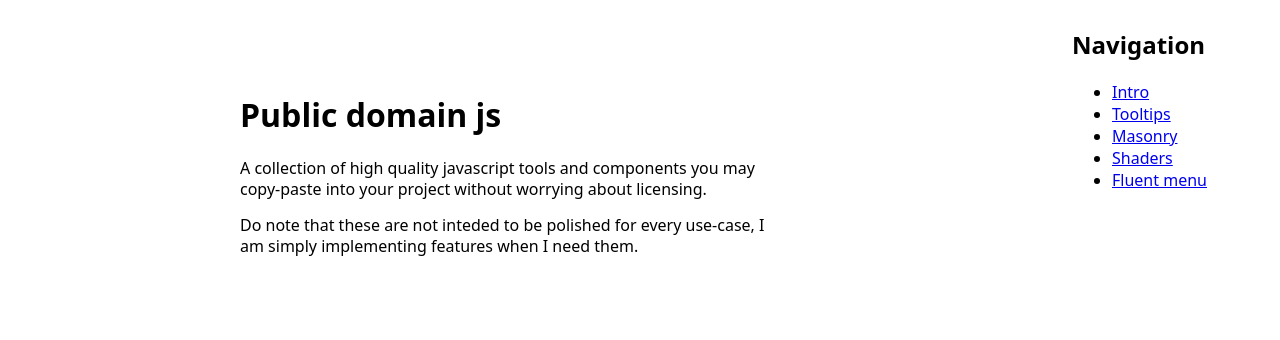
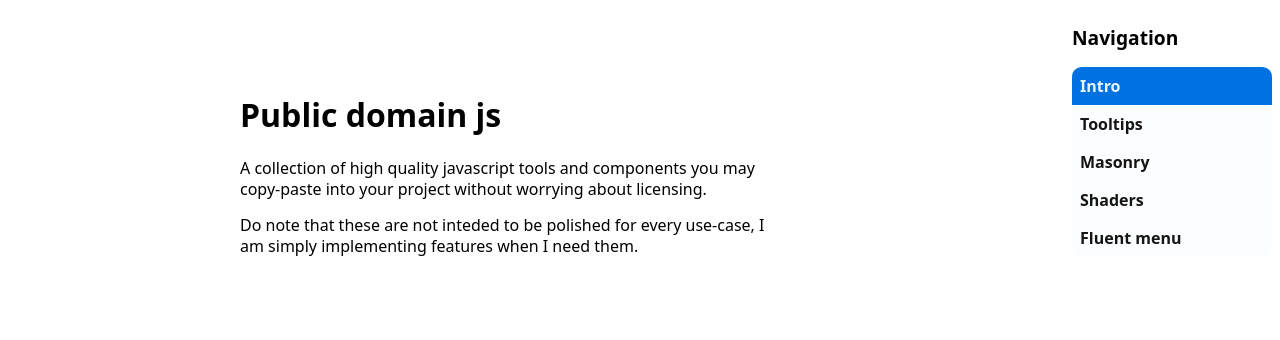
Before and after one commit to Ducklett/public-domain-js, a website built with Vite: page index.html in a window 1280 px wide. Built offline with nearby package versions, Linux system fonts and the light colour scheme; files whose address does not match are found by name.

Commit message:
add basic nav styling

```diff
--- a/public/demopage.css
+++ b/public/demopage.css
@@ -15,6 +15,39 @@ nav {
     background-color: rgba(255, 255, 255, 0.734);
     padding: .5em;
 }
+
+nav h2 {
+    font-size: 1.2rem;
+}
+
+nav ul {
+    margin: unset;
+    padding: unset;
+    list-style-type: none;
+    border-radius: 0.6rem;
+    overflow: hidden;
+}
+
+nav a {
+    display: block;
+    padding: 0.5em;
+    color: rgb(21, 21, 21);
+    text-decoration: none;
+    font-weight: 600;
+    background-color: #fbfdff;
+}
+
+nav a:hover {
+    background-color: #f2f8fd;
+    color: black;
+}
+
+nav a.selected {
+    background-color: #0071e1;
+    color: rgb(232, 245, 255);
+}
+
+
 
 .container {
     max-width: 800px;
--- a/src/main.ts
+++ b/src/main.ts
@@ -7,9 +7,12 @@ enableTooltips()
 
 // tiny SPA router
 {
+    const navlinks = document.querySelectorAll('nav a')
+
     document.body.classList.add('js-enabled')
 
     let curpage: HTMLElement | undefined
+
     function loadPage(url) {
         const pageName = url.split('#')[1] ?? 'intro'
         const page = document.querySelector(`[data-page="${pageName}"]`) as HTMLElement
@@ -19,6 +22,15 @@ enableTooltips()
         curpage = page
         curpage.style.display = 'block'
         window.scrollTo(0, 0);
+
+        for (let link of navlinks) {
+            const href = link.href.split('#')[1]
+            if (href == pageName) {
+                link.classList.add('selected')
+            } else {
+                link.classList.remove('selected')
+            }
+        }
     }
 
     loadPage(window.location.href)
```
